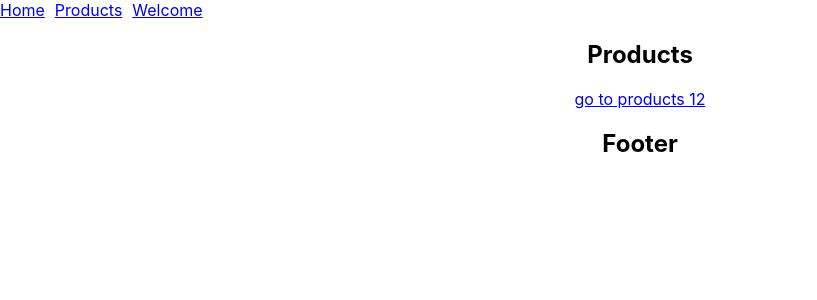
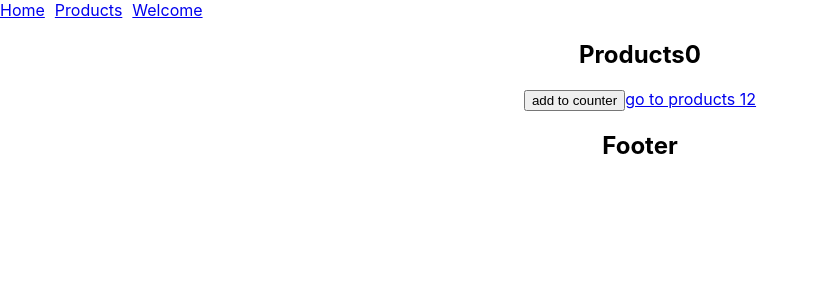
Before and after one commit to Almousaz/practice-with-amir, a React (Create React App) app: page /products in a window 1280 px wide. Shown: the top 300 px of the page, without its empty margins (0-817 px from the left). Built offline with nearby package versions, Linux system fonts and the light colour scheme.

Commit message:
practice use effect

```diff
--- a/src/App.js
+++ b/src/App.js
@@ -3,8 +3,23 @@ import { Routes, Route, Link, useParams } from "react-router-dom";
 import Home from "./pages/home";
 import Products from "./pages/products";
 import Welcome from "./pages/welcome"
+import { useEffect, useState } from "react";
 
 function App() {
+
+  const  [title , setTitle] = useState("this is the default title")
+
+  useEffect (() => {
+
+    setTimeout(() => {
+      setTitle("title updaetd")
+    } , 2000)
+  } , [])
+
+
+
+
+
   return (
     <div className="App">
       <header>
@@ -17,7 +32,10 @@ function App() {
       <main>
         <Routes>
           <Route path="/" element={<Home />} />
-          <Route path="/products" element={<Products />} />
+          <Route path="/products" element={<Products title={title}
+          onCounterChagne={(counter)=>{
+            console.log("latest counter update in parent" , counter)
+          }} />} />
           <Route path="/products/:id" element={<Products />} />
           <Route path="/welcome" element={<Welcome />} />
         </Routes>
--- a/src/pages/products.jsx
+++ b/src/pages/products.jsx
@@ -1,11 +1,41 @@
- import { Link , useParams } from "react-router-dom";
+ import { useEffect, useState } from "react";
+import { Link , useParams } from "react-router-dom";
 
 
-const Products = () => {
-    const { id } = useParams("id");
+const Products = (props) => {
+
+  const {onCounterChagne , title} = props
+  const [counter , setCounter] = useState(0);
+
+
+
+
+
+
+  useEffect(() => {
+    console.log("component rendered");
+    return() => {
+      console.log("component remove");
+    }
+   } , [])
+
+   useEffect(() => {
+    console.log("counter update with number" , counter)
+    onCounterChagne(counter);
+   } , [counter])
+
+   const handleCounterClick = () => {
+     setCounter(counter + 1)
+   }
+
+   useEffect(()=>{
+    console.log("parent just updated with value" , title)
+   } , [title])
+
     return (
       <div>
-        <h2>Products {id}</h2>
+        <h2>Products{counter}</h2>
+        <button onClick={handleCounterClick} >add to counter</button>
         <Link to={"/products/12"}>go to products 12</Link>
       </div>
     );
```
